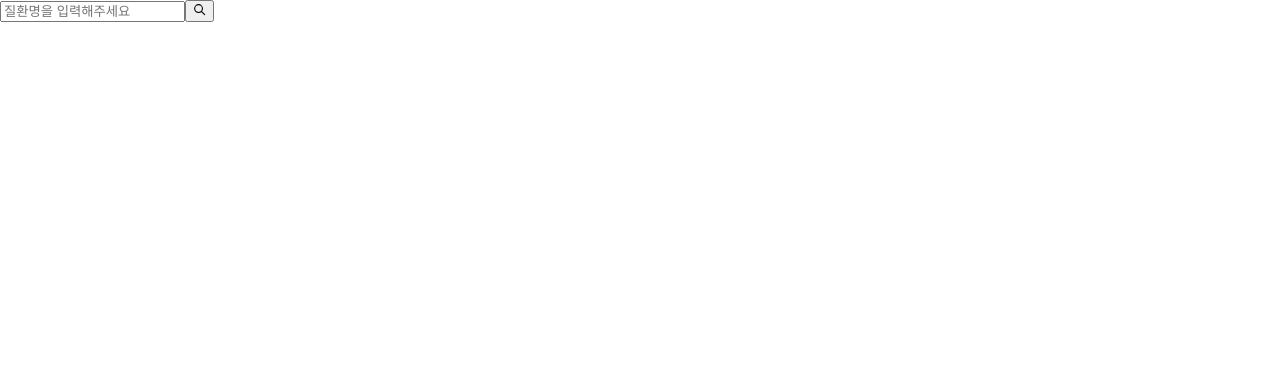
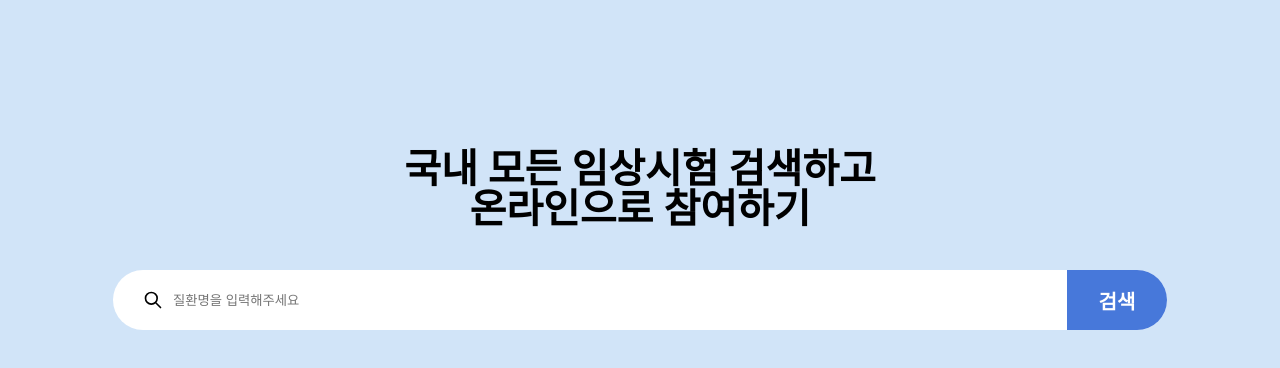
Before and after one commit to wanted-pre-onboarding-12th-team-5/pre-onboarding-12th-3-5, a React (Create React App) app: page / in a window 1280 px wide. Shown: the top 368 px of the page. Built offline with nearby package versions, Linux system fonts and the light colour scheme.

Commit message:
feat: 검색바 디자인

```diff
--- /dev/null
+++ b/src/components/inputSearch/InputSearch.module.scss
@@ -0,0 +1,63 @@
+.wrapper {
+  background-color: #d1e4f8;
+  padding-top: 150px;
+  width: 100vw;
+  height: calc(100vh - 150px);
+  display: flex;
+  flex-direction: column;
+  align-items: center;
+}
+
+.header {
+  margin-bottom: 40px;
+
+  h1 {
+    text-align: center;
+    white-space: pre-wrap;
+    font-size: 40px;
+    font-weight: 700;
+  }
+}
+
+.searchBarWrapper {
+  background-color: white;
+  width: 80vw;
+  height: 60px;
+  border-radius: 30px;
+  padding: 0 0 0 30px;
+  display: flex;
+  flex-direction: row;
+  align-items: center;
+
+  svg {
+    width: 20px;
+    height: 20px;
+    margin-right: 10px;
+  }
+
+  input[type='text'] {
+    border: none;
+    flex: 1;
+    padding: 10px 0;
+    margin-right: 10px;
+  }
+}
+
+.searchButton {
+  background-color: #4778da;
+  border: none;
+  height: 100%;
+  width: 100px;
+  border-top-right-radius: 30px;
+  border-bottom-right-radius: 30px;
+
+  span {
+    color: white;
+    font-weight: 600;
+    font-size: 20px;
+  }
+
+  &:hover {
+    cursor: pointer;
+  }
+}
--- a/src/components/inputSearch/InputSearch.tsx
+++ b/src/components/inputSearch/InputSearch.tsx
@@ -1,7 +1,10 @@
-import React, { ChangeEvent, useEffect, useState, useRef  } from 'react';
-import { HiOutlineSearch } from "react-icons/hi";
-import { finderApi } from "../../apis/finderApi";
 import axios, { CancelTokenSource } from 'axios';
+import React, { ChangeEvent, useEffect, useState, useRef } from 'react';
+
+import { HiOutlineSearch } from 'react-icons/hi';
+import { finderApi } from '../../apis/finderApi';
+
+import styles from './InputSearch.module.scss';
 
 const containsOnlyConsonantsOrVowels = (str: string) => {
   const regex = /([ㄱ-ㅎ]+|[ㅏ-ㅣ]+)/g;
@@ -11,7 +14,9 @@ const containsOnlyConsonantsOrVowels = (str: string) => {
 const InputSearch = () => {
   const [inputFocus, setInputFocus] = useState(false);
   const [inputValue, setInputValue] = useState('');
-  const [recommend, setRecommend] = useState([{ 'sickNm': '검색어 없음', 'sickId': 0 }]);
+  const [recommend, setRecommend] = useState([
+    { sickNm: '검색어 없음', sickId: 0 },
+  ]);
   const [debouncedValue, setDebouncedValue] = useState(inputValue);
 
   const cancelToken = useRef<CancelTokenSource | null>(null);
@@ -23,12 +28,15 @@ const InputSearch = () => {
           cancelToken.current.cancel();
         }
         cancelToken.current = axios.CancelToken.source();
-        const recommendations = await finderApi(debouncedValue, cancelToken.current);
+        const recommendations = await finderApi(
+          debouncedValue,
+          cancelToken.current
+        );
         if (recommendations) {
           setRecommend(recommendations);
         }
       } else {
-        setRecommend([{ 'sickNm': '검색어 없음', 'sickId': 0 }]);
+        setRecommend([{ sickNm: '검색어 없음', sickId: 0 }]);
       }
     };
 
@@ -45,47 +53,53 @@ const InputSearch = () => {
   }, [inputValue]);
 
   const inputChangeHandler = async (e: ChangeEvent<HTMLInputElement>) => {
-    setInputValue(e.target.value)
+    setInputValue(e.target.value);
   };
 
   const handleInputFocus = () => {
-    setInputFocus(true)
-  }
+    setInputFocus(true);
+  };
 
   const handleInputBlur = () => {
-    setInputFocus(false)
-    setInputValue('')
-    setRecommend([{ 'sickNm': '검색어 없음', 'sickId': 0 }]);
-  }
+    setInputFocus(false);
+    setInputValue('');
+    setRecommend([{ sickNm: '검색어 없음', sickId: 0 }]);
+  };
 
   return (
-    <>
-      <input
-        type='text'
-        defaultValue={inputValue}
-        placeholder='질환명을 입력해주세요'
-        className='search-input'
-        onChange={inputChangeHandler}
-        onFocus={handleInputFocus}
-        onBlur={handleInputBlur}
-      />
-      <button type='button' className='search-btn'>
+    <div className={styles.wrapper}>
+      <header className={styles.header}>
+        <h1>{`국내 모든 임상시험 검색하고\n온라인으로 참여하기`}</h1>
+      </header>
+      <div className={styles.searchBarWrapper}>
         <HiOutlineSearch />
-      </button>
+        <input
+          type="text"
+          value={inputValue}
+          placeholder="질환명을 입력해주세요"
+          className="search-input"
+          onChange={inputChangeHandler}
+          onFocus={handleInputFocus}
+          // onBlur={handleInputBlur}
+        />
+        <button type="button" className={styles.searchButton}>
+          <span>검색</span>
+        </button>
+      </div>
 
       {inputFocus && (
-        <div>
-          <p>추천 검색어</p>
+        <ul>
+          <span>추천 검색어</span>
           {recommend.map((el, idx) => {
             return (
-              <div key={idx}>
+              <li key={idx}>
                 <HiOutlineSearch /> {el.sickNm}
-              </div>
-            )
+              </li>
+            );
           })}
-        </div>
+        </ul>
       )}
-    </>
+    </div>
   );
 };
 
```
